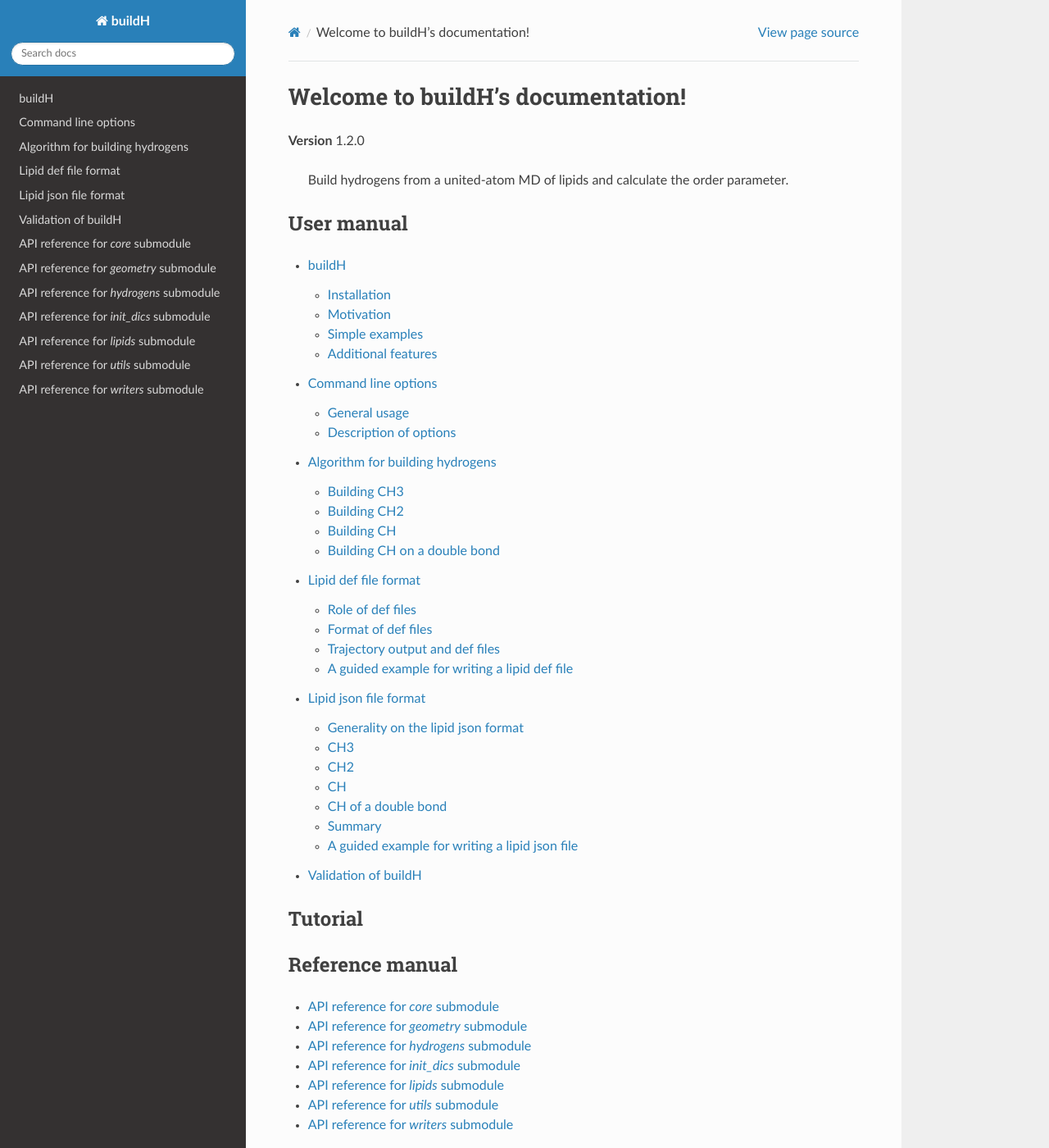
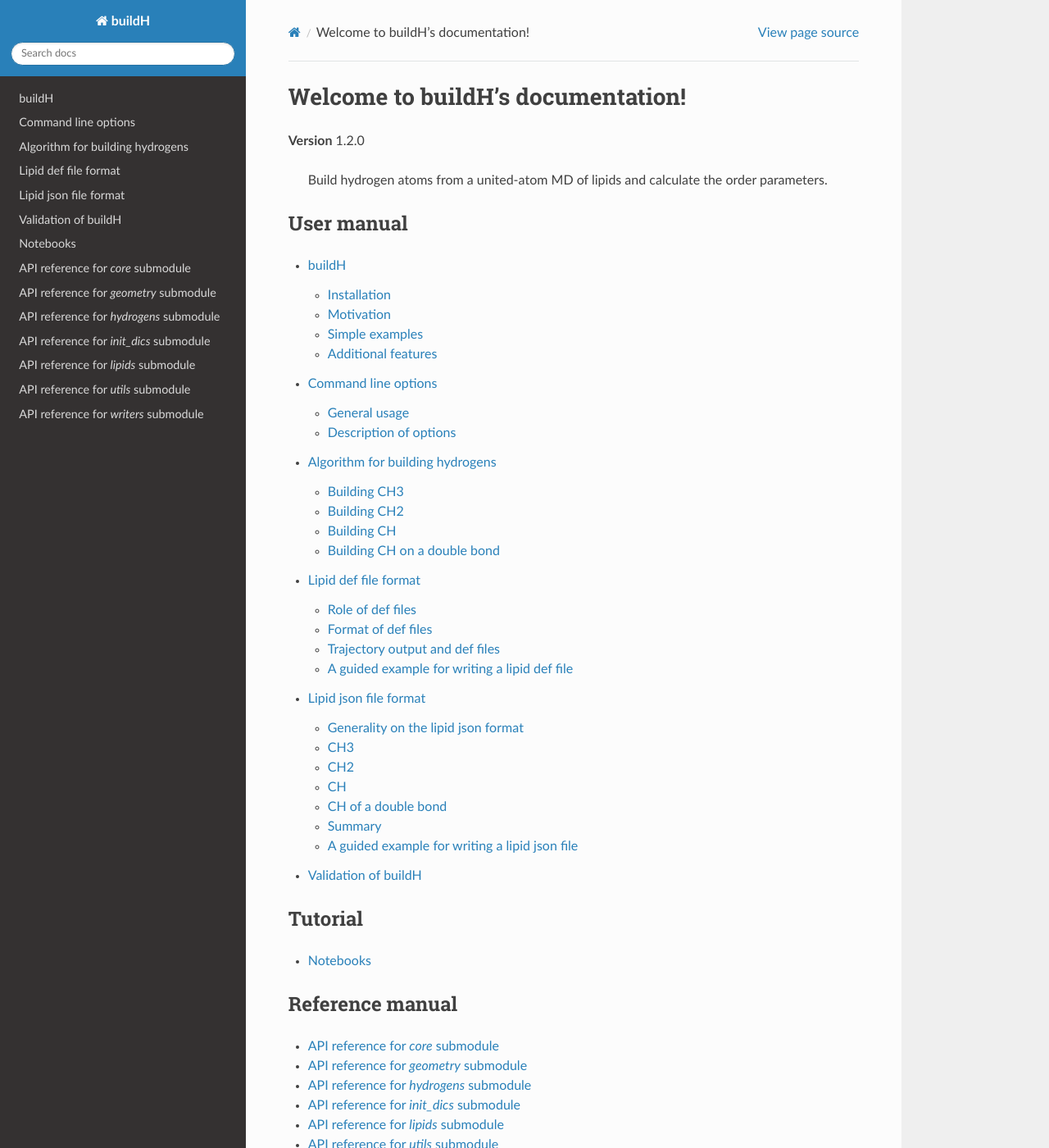
Before and after one commit to patrickfuchs/buildH, a Sphinx documentation site: the page built from docs/index.rst, in a window 1280 px wide and 1400 px high. Shown: the whole window at 82% size. Built offline with Sphinx 7.4.7 and the Read the Docs theme 2.0.0, drawn with Linux system fonts in a browser that asks for light colours.

Commit message:
Add notebook page

```diff
--- a/docs/index.rst
+++ b/docs/index.rst
@@ -4,7 +4,7 @@ Welcome to buildH's documentation!
 
 **Version** |release|
 
-    Build hydrogens from a united-atom MD of lipids and calculate the order parameter.
+    Build hydrogen atoms from a united-atom MD of lipids and calculate the order parameters.
 
 User manual
 ===========
```
Also changed, not shown: other parts of docs/index.rst (+1 -1 lines), docs/buildh.md (+2 -0 lines), docs/notebooks/buildH_tutorials.md (added, +5 -0 lines), docs/notebooks/buildhH_tutorials.md (deleted, +0 -3 lines).
